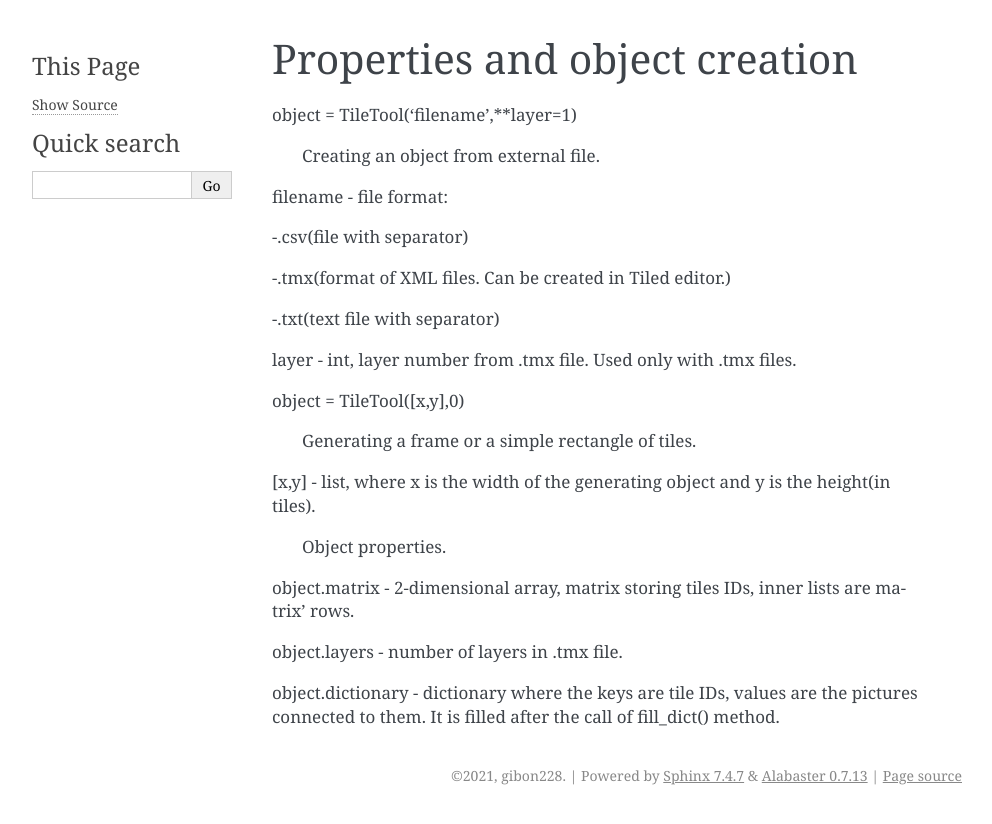
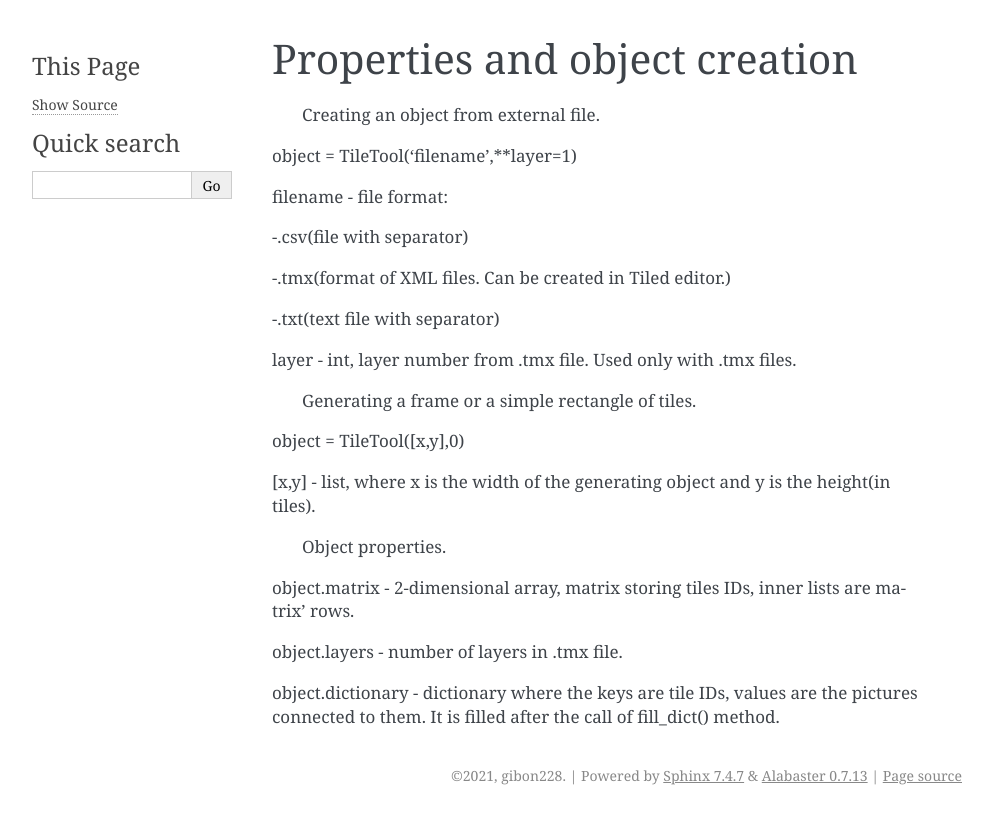
Before and after one commit to gibon228/tiletool, a Sphinx documentation site: the page built from docs/source/properties.rst, in a window 1280 px wide. Shown: the top 824 px of the page, without its empty margins (148-1140 px from the left). Built offline with Sphinx 7.4.7, drawn with Linux system fonts in a browser that asks for light colours.

```diff
--- a/docs/source/properties.rst
+++ b/docs/source/properties.rst
@@ -1,11 +1,13 @@
 Properties and object creation
 ==========
 
-object = TileTool('filename',**layer=1)
+
 
 
 
  Creating an object from external file.
+
+object = TileTool('filename',**layer=1)
 
 filename - file format:
 
@@ -20,10 +22,11 @@ layer - int, layer number from .tmx file. Used only with .tmx files.
 
 
 
-object = TileTool([x,y],0)
+
 
  Generating a frame or a simple rectangle of tiles.
 
+object = TileTool([x,y],0)
 
 [x,y] - list, where x is the width of the generating object and y is the height(in tiles).
 
```
